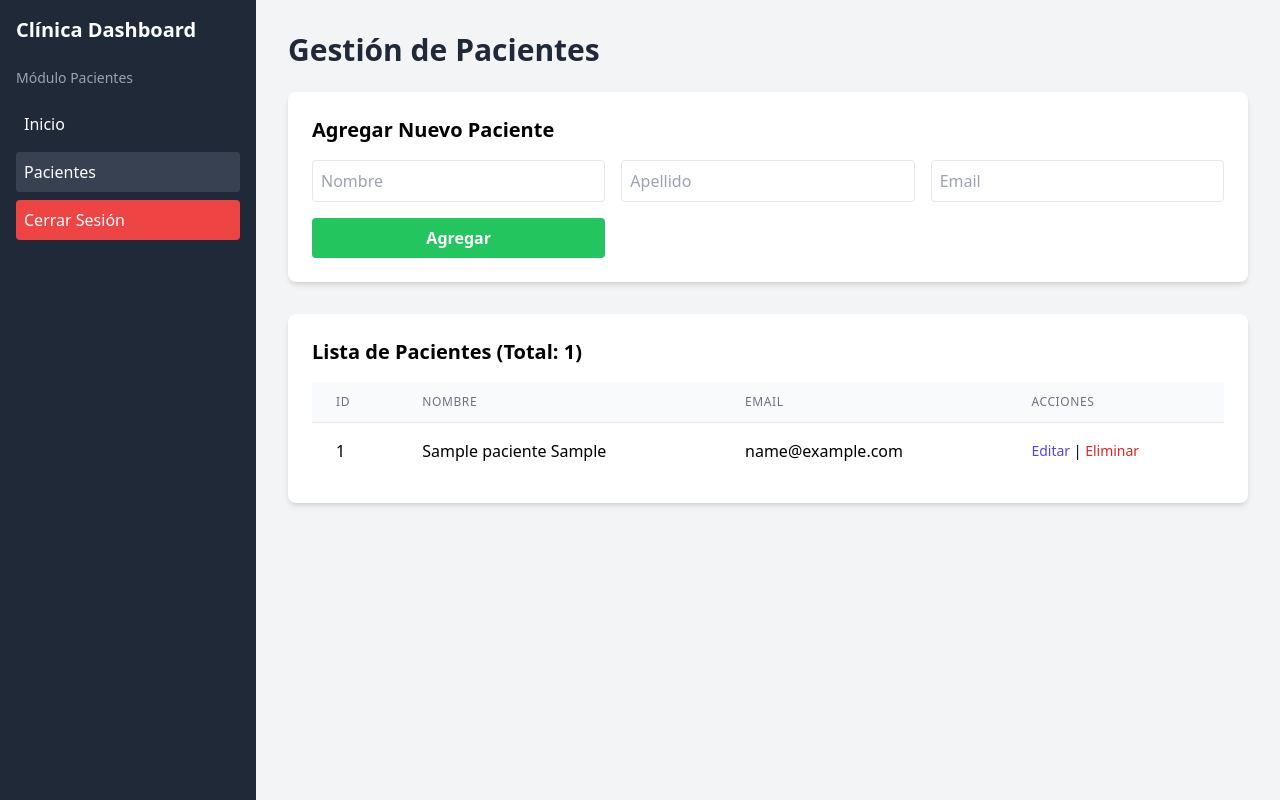
After one commit to Yuno-gsai/clinica-dashboard-git, a PHP site: page /pacientes.php in a window 1280 px wide. The commit adds this page. Run offline with PHP 8.4, Linux system fonts and the light colour scheme; a user stored in the database is signed in; tables that the repository leaves empty hold one stand-in row (values such as "Sample post"); some libraries are stand-ins or nearby versions.

Commit message:
feat(pacientes): Implementado modulo CRUD (Read/Create) de pacientes y añadido enlace al sidebar.

```diff
--- a/dashboard.php
+++ b/dashboard.php
@@ -26,7 +26,9 @@ $userRole = $_SESSION['user_role'];
             <p class="text-sm text-gray-400 mb-4">Bienvenido, <?php echo $userName; ?> (<?php echo $userRole; ?>)</p>
             <ul>
                 <li class="mb-2"><a href="dashboard.php" class="block p-2 rounded bg-gray-700">Inicio</a></li>
-                <li class="mb-2"><a href="logout.php" class="block p-2 rounded hover:bg-red-700 bg-red-500">Cerrar Sesión</a></li>
+                <li class="mb-2"><a href="pacientes.php" class="block p-2 rounded hover:bg-gray-700">Pacientes</a></li>
+                <li class="mb-2">
+                    <a href="logout.php" class="block p-2 rounded hover:bg-red-700 bg-red-500">Cerrar Sesión</a></li>
             </ul>
         </aside>
         <main class="flex-1 p-8">
--- /dev/null
+++ b/pacientes.php
@@ -0,0 +1,93 @@
+<?php
+// pacientes.php
+
+session_start();
+if (!isset($_SESSION['user_id'])) {
+    header("Location: login.php");
+    exit;
+}
+include('db_connection.php');
+
+// Lógica de AGREGAR PACIENTE (CREATE)
+if ($_SERVER["REQUEST_METHOD"] == "POST" && isset($_POST['add_paciente'])) {
+    $nombre = $_POST['nombre'] ?? '';
+    $apellido = $_POST['apellido'] ?? '';
+    $email = $_POST['email'] ?? '';
+
+    $stmt = $conn->prepare("INSERT INTO pacientes (nombre, apellido, email) VALUES (?, ?, ?)");
+    $stmt->bind_param("sss", $nombre, $apellido, $email);
+    $stmt->execute();
+    $stmt->close();
+    header("Location: pacientes.php");
+    exit;
+}
+
+// Lógica de LEER PACIENTES (READ)
+$result = $conn->query("SELECT id, nombre, apellido, email FROM pacientes ORDER BY id DESC");
+$pacientes = $result->fetch_all(MYSQLI_ASSOC);
+
+$conn->close();
+?>
+
+<!DOCTYPE html>
+<html lang="es">
+<head>
+    <meta charset="UTF-8">
+    <meta name="viewport" content="width=device-width, initial-scale=1.0">
+    <title>Pacientes | Clínica</title>
+    <script src="https://cdn.tailwindcss.com"></script>
+</head>
+<body class="bg-gray-100 min-h-screen">
+    <div class="flex">
+        <aside class="w-64 bg-gray-800 h-screen p-4 text-white">
+            <h1 class="text-xl font-bold mb-6">Clínica Dashboard</h1>
+            <p class="text-sm text-gray-400 mb-4">Módulo Pacientes</p>
+            <ul>
+                <li class="mb-2"><a href="dashboard.php" class="block p-2 rounded hover:bg-gray-700">Inicio</a></li>
+                <li class="mb-2"><a href="pacientes.php" class="block p-2 rounded bg-gray-700">Pacientes</a></li>
+                <li class="mb-2"><a href="logout.php" class="block p-2 rounded hover:bg-red-700 bg-red-500">Cerrar Sesión</a></li>
+            </ul>
+        </aside>
+        <main class="flex-1 p-8">
+            <h1 class="text-3xl font-bold text-gray-800 mb-6">Gestión de Pacientes</h1>
+
+            <div class="bg-white p-6 rounded-lg shadow-md mb-8">
+                <h2 class="text-xl font-semibold mb-4">Agregar Nuevo Paciente</h2>
+                <form action="pacientes.php" method="POST" class="grid grid-cols-3 gap-4">
+                    <input type="text" name="nombre" placeholder="Nombre" required class="p-2 border rounded">
+                    <input type="text" name="apellido" placeholder="Apellido" required class="p-2 border rounded">
+                    <input type="email" name="email" placeholder="Email" class="p-2 border rounded">
+                    <button type="submit" name="add_paciente" class="bg-green-500 hover:bg-green-600 text-white font-bold py-2 px-4 rounded col-span-1">Agregar</button>
+                </form>
+            </div>
+
+            <div class="bg-white p-6 rounded-lg shadow-md">
+                <h2 class="text-xl font-semibold mb-4">Lista de Pacientes (Total: <?php echo count($pacientes); ?>)</h2>
+                <table class="min-w-full divide-y divide-gray-200">
+                    <thead class="bg-gray-50">
+                        <tr>
+                            <th class="px-6 py-3 text-left text-xs font-medium text-gray-500 uppercase tracking-wider">ID</th>
+                            <th class="px-6 py-3 text-left text-xs font-medium text-gray-500 uppercase tracking-wider">Nombre</th>
+                            <th class="px-6 py-3 text-left text-xs font-medium text-gray-500 uppercase tracking-wider">Email</th>
+                            <th class="px-6 py-3 text-left text-xs font-medium text-gray-500 uppercase tracking-wider">Acciones</th>
+                        </tr>
+                    </thead>
+                    <tbody class="bg-white divide-y divide-gray-200">
+                        <?php foreach ($pacientes as $paciente): ?>
+                        <tr>
+                            <td class="px-6 py-4 whitespace-nowrap"><?php echo $paciente['id']; ?></td>
+                            <td class="px-6 py-4 whitespace-nowrap"><?php echo $paciente['nombre'] . ' ' . $paciente['apellido']; ?></td>
+                            <td class="px-6 py-4 whitespace-nowrap"><?php echo $paciente['email']; ?></td>
+                            <td class="px-6 py-4 whitespace-nowrap text-sm font-medium">
+                                <a href="#" class="text-indigo-600 hover:text-indigo-900">Editar</a> |
+                                <a href="#" class="text-red-600 hover:text-red-900">Eliminar</a>
+                            </td>
+                        </tr>
+                        <?php endforeach; ?>
+                    </tbody>
+                </table>
+            </div>
+        </main>
+    </div>
+</body>
+</html>
```
